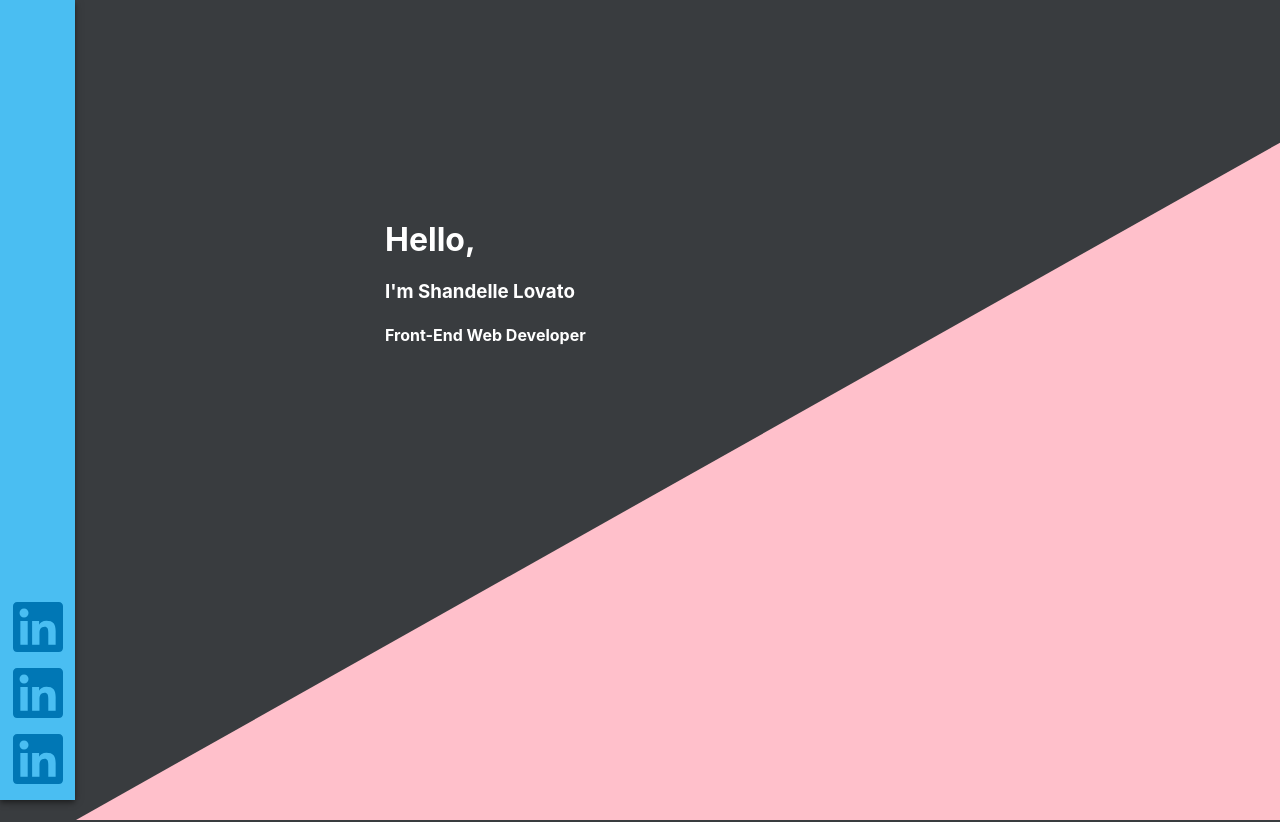
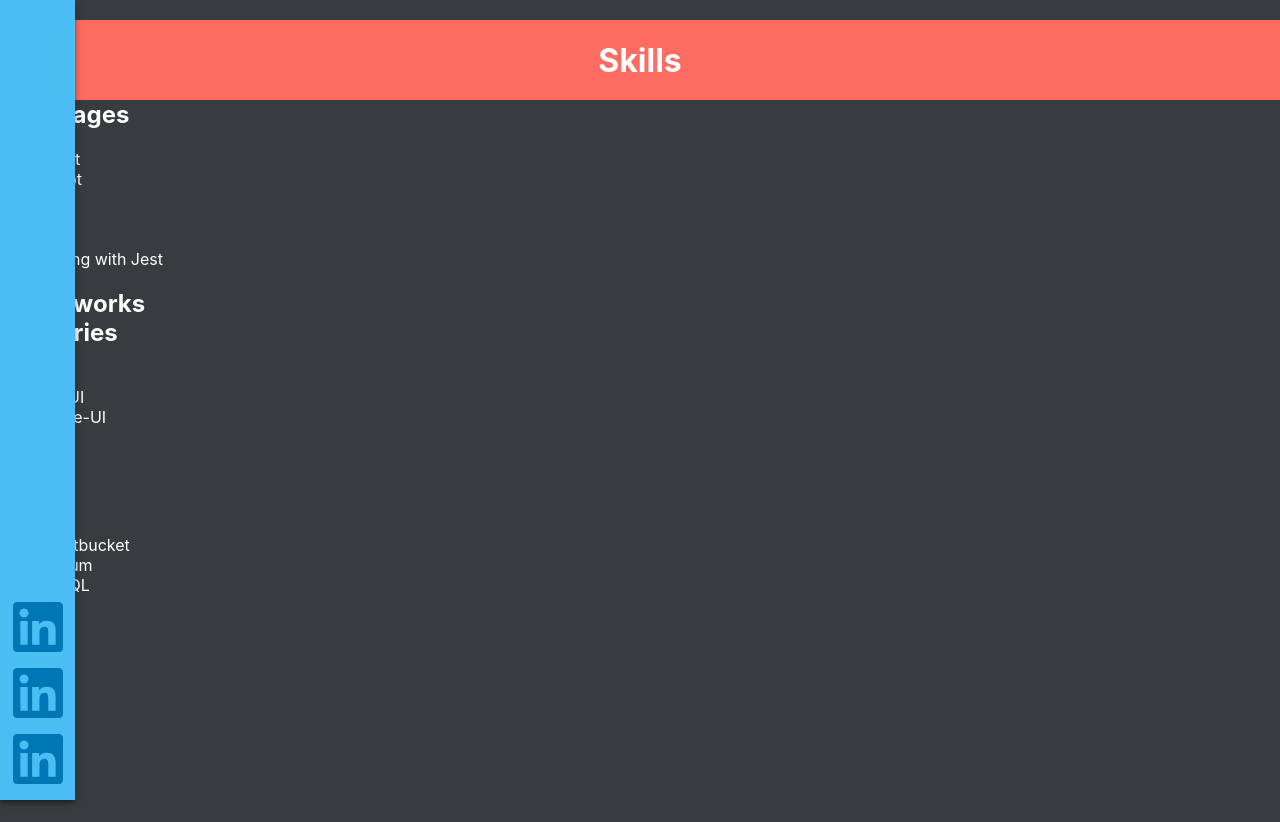
Before and after one commit to ShandelleLeigh/September, a React (Create React App) app: page / in a window 1280 px wide. Shown: the top 822 px of the page. After the commit the page ends 800 px from the top, so only its background shows below. Built offline with nearby package versions, Linux system fonts and the light colour scheme.

Commit message:
Wed afternoon

```diff
--- a/src/App.css
+++ b/src/App.css
@@ -1,11 +1,16 @@
 .App {
   text-align: left;
   color: white;
-  overflow: hidden;
+  /* overflow: hidden; */
 }
 
 body {
   background-color: #393c3f;
+  position: absolute;
+  top: 0;
+  left: 0;
+  right: 0;
+  bottom: 0;
   /* height: 100vh;
   width: 100vw; */
 }
--- a/src/App.js
+++ b/src/App.js
@@ -1,26 +1,26 @@
-import React from 'react';
+import React, {Fragment} from 'react';
 import './App.css';
 import Intro from './Pages/Intro'
 import Socials from './Pages/socials'
 import Skills from './Pages/Skills';
 
 
+const styles = {
+  spacer: {
+    // marginLeft: '75px',
+  },
+}
+
+
 function App() {
   return (
-    <div className="App">
+    <span className="App">
       <Socials/>
-      <div className="Pages" >
-      {/* Word */}
-        <Intro className="Intro"/>
-        {/* <div className="first">
-          1
-        </div>
-        <div className="snd">
-          2
-        </div> */}
+      <span className="Pages" style={styles.spacer} >
+        {/* <Intro className="Intro"/> */}
         <Skills className="Skills"/>
-      </div>
-    </div>
+      </span>
+    </span>
   );
 }
 
--- a/src/Pages/Intro.js
+++ b/src/Pages/Intro.js
@@ -1,29 +1,40 @@
-import React from 'react';
+import React, {Fragment} from 'react';
 import './styles.css';
 
 const styles = {
   textContainer : {
     paddingLeft: 'calc(30vw - 75px)',
     marginTop: '25vh',
+    float: 'left',
+    height: '100%',
+    width: '100%',
   },
   container: {
-    float: 'left',
+    // float: 'left',
+    height: '100%',
+    // width: 'calc(100vw )',
+    width: 'calc(100vw - 76px)',
+    // width: '100%',
+    marginLeft: '76px',
   },
   polygon: {
+    float: 'right',
+    height: '90vh',
+    // width: 'calc(100vw - 76px)',
+    width: 'calc(100%)',
+    backgroundColor: 'pink',
+    // marginTop: '10vh',
+    // marginLeft: '76px',
     clipPath: 'polygon(100% 0, 100% 100%, 0 100%)',
-    backgroundColor: 'pink',
     shapeOutside: 'polygon(100% 0, 100% 100%, 0 100%)',
-    float: 'right',
-    width: '100vw',
-    height: '90vh',
-    marginTop: '10vh',
     boxShadow: '-1px -2px 4px -1px rgba(0,0,0,0.3), -1px -4px 5px 0px rgba(0,0,0,0.2), -1px -1px 10px 0px rgba(0,0,0,0.2)',
   },
 }
 
 const Intro = () => {
   return (
-    <div style={styles.container}>
+    <Fragment>
+      <div style={styles.container} className='container'>
         <div style={styles.polygon}/>
         <div style={styles.textContainer}>
           <h1>Hello,</h1>
@@ -31,6 +42,7 @@ const Intro = () => {
           <h4>Front-End Web Developer</h4>
         </div>
       </div>
+    </Fragment>
   )
 }
 
--- a/src/Pages/Skills.js
+++ b/src/Pages/Skills.js
@@ -1,11 +1,12 @@
-import React from 'react';
-// import './styles.css';
+import React, {Fragment} from 'react';
+import './styles.css';
+import SectionHeader from '../components/SectionHeader';
 
 const styles = {
   skillsPage: {
       // display: 'grid',
       // gridTemplateColumns: 'col col col'
-
+      width: '100%',
   },
   treColumn: {
     // gridArea: 'col'
@@ -14,7 +15,8 @@ const styles = {
 
 const Skills = () => {
   return (
-    <div style={styles.skillsPage}>
+    <Fragment style={styles.skillsPage}>
+      < SectionHeader headerText={'Skills'} color={'pink'} />
         <div style={styles.treColumn}>
           <h2>Languages</h2>
           <div>JavaScript</div>
@@ -39,7 +41,7 @@ const Skills = () => {
           <div>PostgreSQL</div>
           <div>Docker</div>
         </div>
-    </div>
+    </Fragment>
   )
 }
 
--- a/src/Pages/socials.js
+++ b/src/Pages/socials.js
@@ -1,27 +1,45 @@
 import React from 'react';
-import './styles.css';
 import LinkedIn from '../assets/LinkedIn';
+
+const styles = {
+  socials: {
+    backgroundColor: '#4abef2',
+    boxShadow: '0px 2px 4px -1px rgba(0,0,0,0.3), 0px 4px 5px 0px rgba(0,0,0,0.2), 0px 1px 10px 0px rgba(0,0,0,0.2)',
+    minWidth: '50px',
+    width: '75px',
+    height: '100vh',
+    position: 'fixed',
+    top: '0',
+    left: '0',
+    display: 'grid',
+    grid: 'auto',
+    gridAutoRows: 'max-content',
+    justifyContent: 'center',
+    alignContent: 'end',
+    zIndex: '10',
+  },
+  socIcons: {
+    marginBottom: '16px',
+    width: '50px',
+    height: '50px',
+  },
+}
 
 const Socials = () => {
   return (
-    <div className='socials'>
-      <div className='socIcons'><a
-            target="_blank"
-            href='https://www.linkedin.com/in/shandelle-lovato-10b635102/'
-          >
+    <div style={styles.socials}>
+      <div style={styles.socIcons}>
+        <a target="_blank" href='https://www.linkedin.com/in/shandelle-lovato-10b635102/' >
           <LinkedIn/>
-        </a></div>
-      <div className='socIcons'><a
-            target="_blank"
-            href='https://www.linkedin.com/in/shandelle-lovato-10b635102/'
-          >
+        </a>
+      </div>
+      <div style={styles.socIcons}>
+        <a target="_blank" href='https://www.linkedin.com/in/shandelle-lovato-10b635102/' >
           <LinkedIn/>
-        </a></div>
-      <div className='socIcons'>
-        <a
-            target="_blank"
-            href='https://www.linkedin.com/in/shandelle-lovato-10b635102/'
-          >
+        </a>
+      </div>
+      <div style={styles.socIcons}>
+        <a target="_blank" href='https://www.linkedin.com/in/shandelle-lovato-10b635102/' >
           <LinkedIn/>
         </a>
       </div>
--- a/src/Pages/styles.css
+++ b/src/Pages/styles.css
@@ -1,16 +1,10 @@
-.Pages {
+/* .Pages {
   margin-left: 76px;
-
-  /* margin-top: -18px; */
+  top: 0;
+  margin-top: 0;
+  padding-top: 0;
+  margin-top: -18px;
 }
-
-h3 {
-  margin-top: 0;
-}
-/*
-h1::after {
-  clear: both;
-} */
 
 .socials {
   background-color: #4abef2;
@@ -35,6 +29,10 @@ h1::after {
   height: 50px;
 }
 
+.container {
+  justify-self: left;
+}
+
 /* .polygon::before {
   box-shadow: -1px -2px 4px -1px rgba(0,0,0,0.3), -1px -4px 5px 0px rgba(0,0,0,0.2), -1px -1px 10px 0px rgba(0,0,0,0.2);
 } */
@@ -42,7 +40,3 @@ h1::after {
 /* .polygon {
   box-shadow: -1px -2px 4px -1px rgba(0,0,0,0.3), -1px -4px 5px 0px rgba(0,0,0,0.2), -1px -1px 10px 0px rgba(0,0,0,0.2);
 } */
-
-.Skills {
-
-}
--- /dev/null
+++ b/src/components/SectionHeader.js
@@ -0,0 +1,26 @@
+import React from 'react';
+
+const styles = {
+  block: {
+    height: '5em',
+    textAlign: 'center',
+    float: 'left',
+    width: '100%',
+  },
+  pink: {
+    backgroundColor:  '#fe6b60',
+  },
+  textStyle: {
+    verticalAlign: 'middle',
+  }
+}
+
+const SectionHeader = ({headerText, color}) => {
+  return (
+    <div style={Object.assign({}, styles.block, styles[`${color}`])} >
+      <h1 style={styles.textStyle}>{`${headerText}`}</h1>
+    </div>
+  )
+}
+
+export default SectionHeader;
```
Lines whose indentation alone changed are shown as unchanged.
